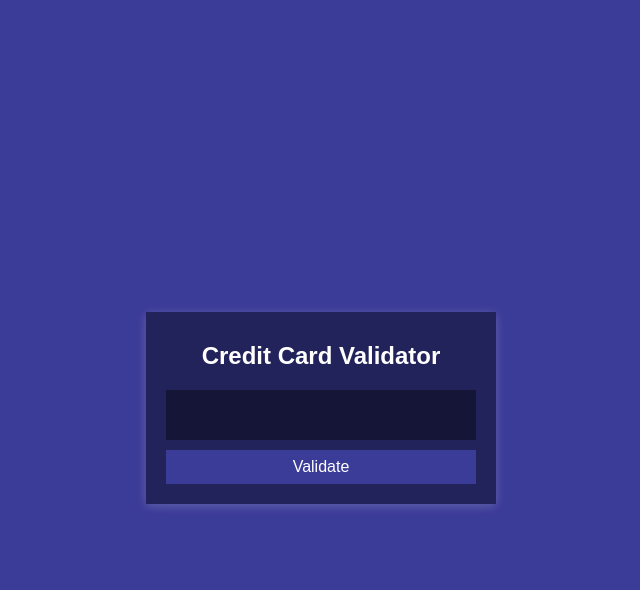
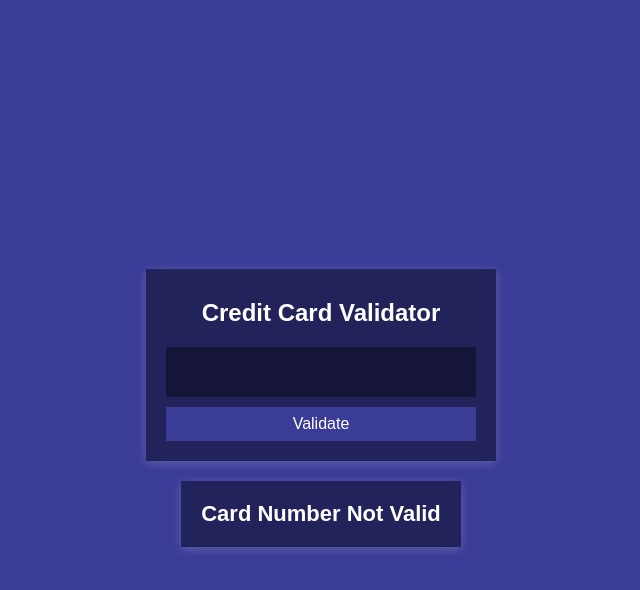
Before and after one commit to RaijnAU/credit-card-validator, a website: page index.html in a window 1280 px wide. Both pictures are taken after a click on the button "Validate". Shown: the whole page, without its empty margins (319-959 px from the left). Drawn offline with Linux system fonts and the light colour scheme; a web font is replaced by a local one.

Commit message:
changed how result displayed

```diff
--- a/index.html
+++ b/index.html
@@ -24,6 +24,7 @@
 				Validate
 			</button>
 		</div>
+		<span id="result"></span>
 		<script src="index.js"></script>
 	</body>
 </html>
--- a/index.js
+++ b/index.js
@@ -1,11 +1,12 @@
 const validateEl = document.getElementById("validate");
+const resultEl = document.getElementById("result");
 
 validateEl.addEventListener("click", () => {
 	const inputVal = document.getElementById("input").value;
 	if (validate(inputVal)) {
-		alert("This is a valid credit card number");
+		resultEl.innerHTML = "Valid Credit Card Number";
 	} else {
-		alert("Not a valid credit card");
+		resultEl.innerHTML = "Card Number Not Valid";
 	}
 });
 
--- a/style.css
+++ b/style.css
@@ -35,6 +35,20 @@ input {
     text-align: center;
     transition: height 1s;
     -webkit-transition: height 1s;
+}
+
+#result {
+    margin-top: 20px;
+    font-family: 'Muli', sans-serif;
+    font-weight: 900;
+    font-size: 22px;
+    background-color: #23235B;
+    padding: 20px;
+    box-shadow: 0px 2px 10px rgba(255, 255, 255, 0.2);
+}
+
+#result:empty {
+    display: none;
 }
 
 .container {
```
